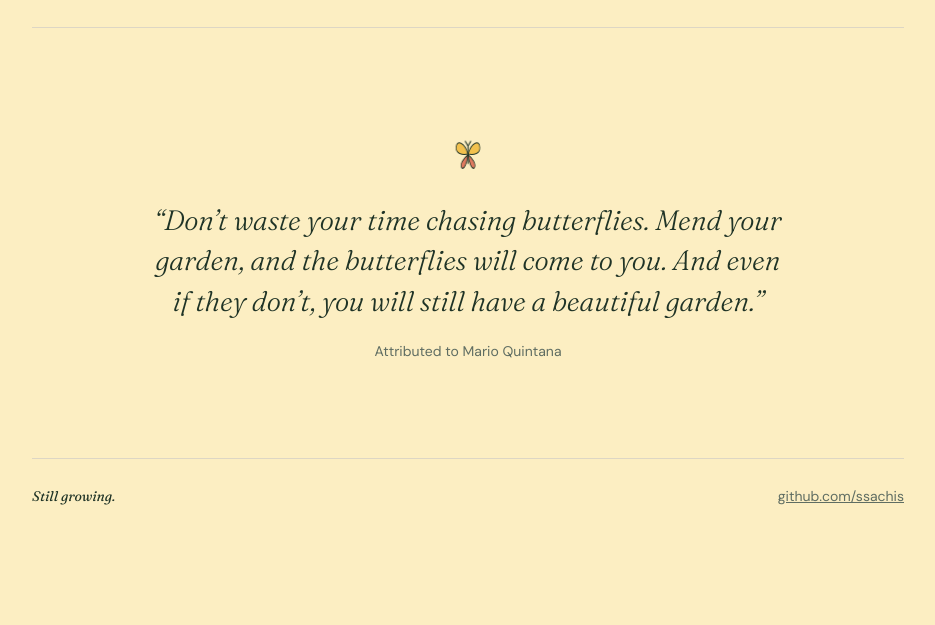
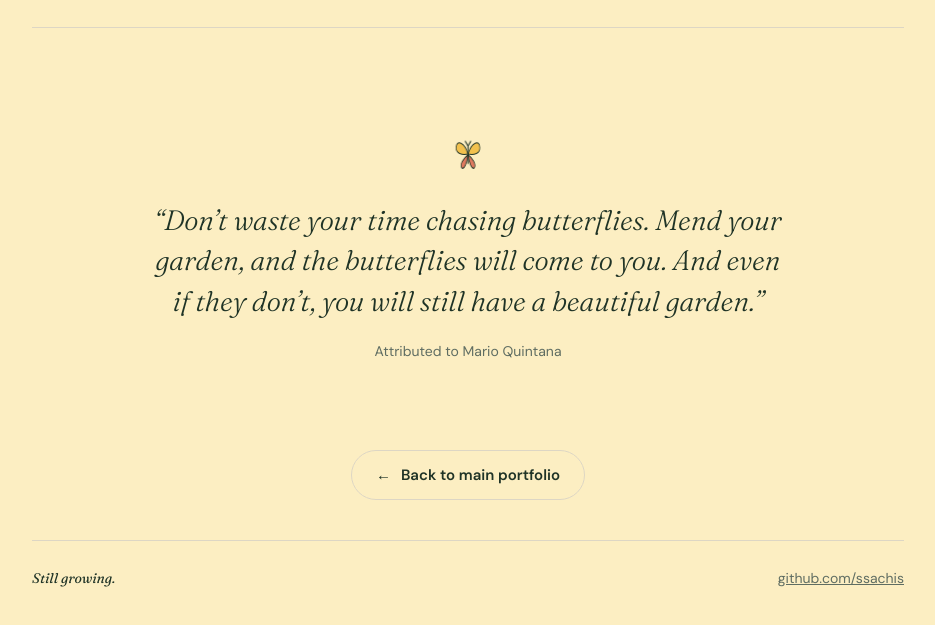
Before and after one commit to ssachis/NYC-projects, a plain HTML site: page index.html in a window 1280 px wide. Shown: the part 3801-4426 px from the top of the page, without its empty margins (172-1107 px from the left). Before the commit the page ends 4352 px from the top, so only its background shows below. Drawn offline with Linux system fonts and the light colour scheme; animation ran at ten frames a second.

Commit message:
Add a 'Back to main portfolio' link at the end of the page
Co-Authored-By: Claude Opus 5.5 <noreply@anthropic.com>
Claude-Session: https://claude.ai/code/session_01Xhqc2wZpFYJz47jE8PJFj2

```diff
--- a/index.html
+++ b/index.html
@@ -135,7 +135,12 @@ a:focus-visible,summary:focus-visible{outline:2px solid var(--leaf);outline-offs
 .closing blockquote{margin:0 auto;max-width:640px}
 .closing p{margin:0;font-family:'Fraunces',Georgia,serif;font-style:italic;font-weight:300;font-size:clamp(22px,2.8vw,28px);line-height:1.45}
 .closing cite{display:block;margin-top:18px;font-style:normal;font-size:14px;color:var(--muted)}
-footer{margin-top:96px;padding:26px 0 44px;border-top:1px solid var(--line);display:flex;justify-content:space-between;flex-wrap:wrap;gap:12px;font-size:14px;color:var(--muted)}
+.back{margin-top:88px;text-align:center}
+.back a{display:inline-flex;align-items:center;gap:10px;padding:12px 24px;border:1px solid var(--line);border-radius:999px;font-size:15px;font-weight:600;color:var(--ink);text-decoration:none;transition:background .2s,border-color .2s}
+.back a:hover{background:rgba(255,255,255,.55);border-color:var(--ink)}
+.back a span{transition:transform .2s}
+.back a:hover span{transform:translateX(-3px)}
+footer{margin-top:40px;padding:26px 0 44px;border-top:1px solid var(--line);display:flex;justify-content:space-between;flex-wrap:wrap;gap:12px;font-size:14px;color:var(--muted)}
 footer em{font-family:'Fraunces',Georgia,serif;color:var(--ink)}
 
 @media (max-width:640px){
@@ -294,6 +299,7 @@ footer em{font-family:'Fraunces',Georgia,serif;color:var(--ink)}
     </blockquote>
   </section>
 
+  <p class="back"><a href="https://ssachis.github.io/Portfolio-Website/index.html"><span aria-hidden="true">←</span> Back to main portfolio</a></p>
   <footer>
     <em>Still growing.</em>
     <a href="https://github.com/ssachis">github.com/ssachis</a>
```
